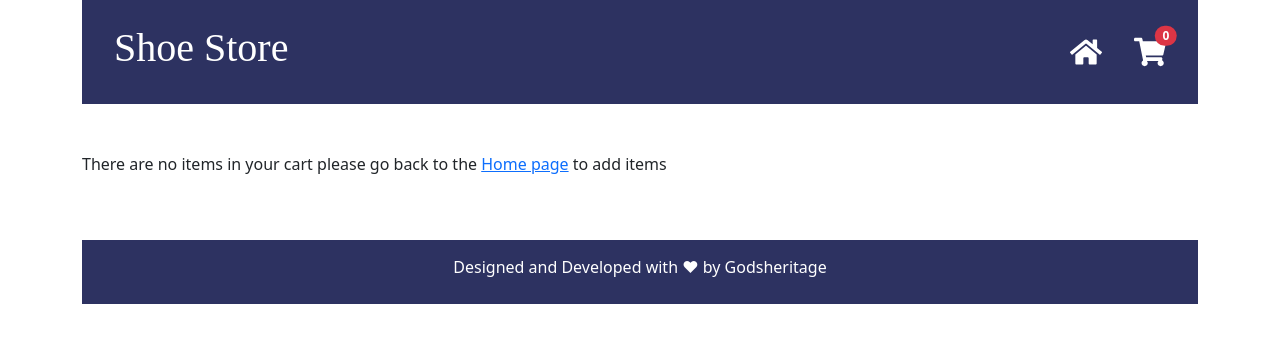
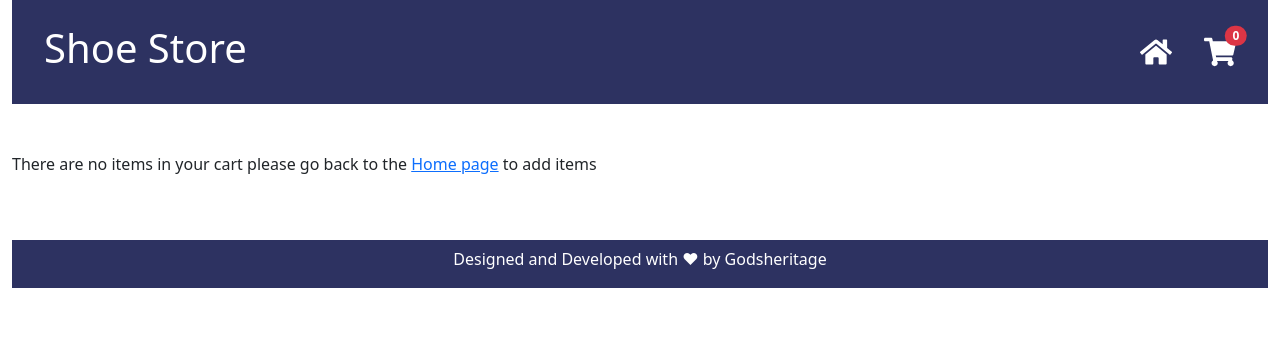
Before and after one commit to Godsheritage/e-commerce-store-app, a React (Create React App) app: page /cart in a window 1280 px wide. Shown: the top 342 px of the page. Built offline with nearby package versions, Linux system fonts and the light colour scheme.

Commit message:
Final Updates

```diff
--- a/src/App.tsx
+++ b/src/App.tsx
@@ -11,7 +11,7 @@ const App: React.FC = () => {
   return (
     <Router>
       <ContextProvider>
-        <div className="container">
+        <div className="container-fluid">
           <div className="sub-container">
             <Routes>
               <Route
--- a/src/components/Footer.tsx
+++ b/src/components/Footer.tsx
@@ -2,8 +2,8 @@ import React from "react";
 
 const Footer: React.FC = () => {
   return (
-    <div className="footer">
-      <h6>
+    <div className="footer d-flex align-items-center justify-content-center" style = {{backgroundColor:'#2D3261', height:'3rem'}}>
+      <h6 className="text-center" style = {{color:'#fff'}}>
         {" "}
         Designed and Developed with ❤ by{" "}
         <a href="https://react-portfolio-ruddy.vercel.app/" className="link">Godsheritage</a>
--- a/src/index.scss
+++ b/src/index.scss
@@ -28,6 +28,7 @@ $bgColor: #2d3261;
       color: #fff;
       text-align: center;
     }
+
   }
 }
 
@@ -75,18 +76,9 @@ $bgColor: #2d3261;
 .navbar {
   background-color: $bgColor;
   padding: 1rem;
+  width: 100% !important;
 }
-.faTimes {
-  // margin-top:1.5rem;
-}
-// .card {
-//   background-color: #fff;
-//   color: #333;
-//   border-radius: 15px;
-//   padding: 40px 50px;
-//   margin: 20px 0;
-//   position: relative;
-// }
+
 
 .link {
   text-decoration: none;
```
